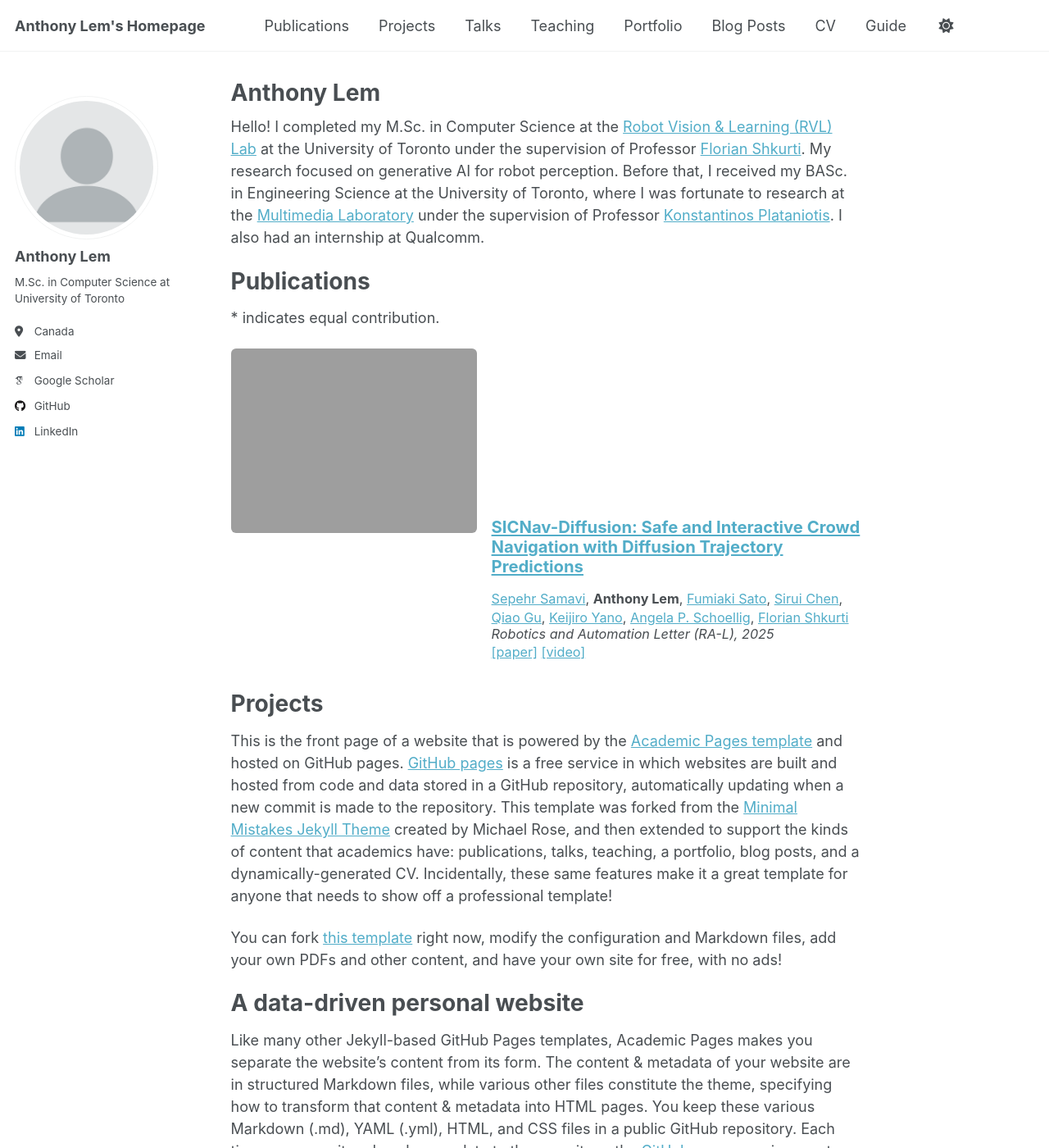
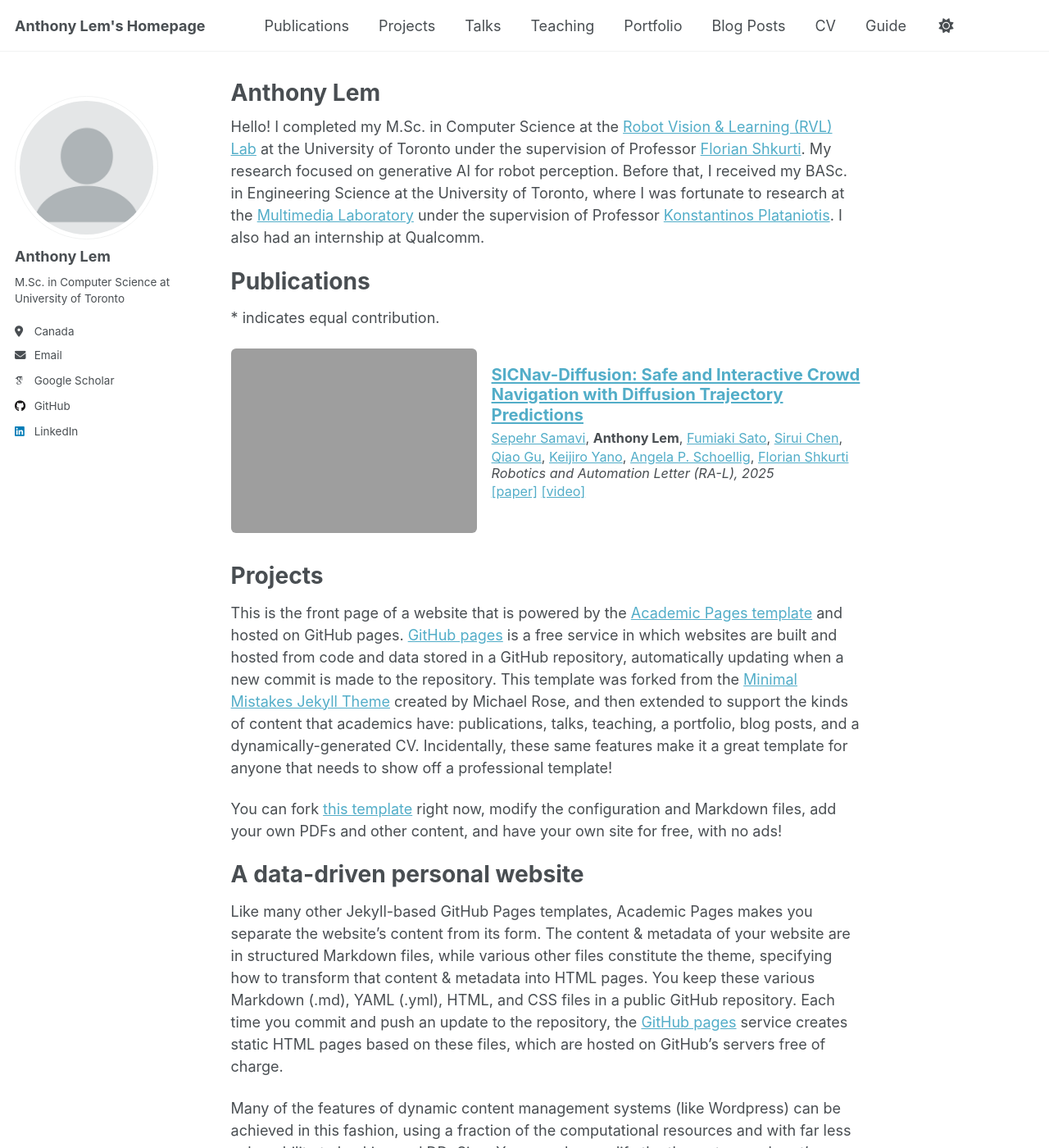
Before and after one commit to Anthonyjlem/Anthonyjlem.github.io, a Jekyll site: the page built from _pages/about.md, in a window 1280 px wide and 1400 px high. Shown: the whole window at 82% size. Built offline with Jekyll 4.4.1, drawn with Linux system fonts in a browser that asks for light colours; some web fonts are replaced; a script that is not in the unit is left out.

Commit message:
Make line-height 1.2 for headers in publication entries

```diff
--- a/assets/css/main.scss
+++ b/assets/css/main.scss
@@ -71,7 +71,7 @@ html {
 
 .pub-entry {
   display: flex;
-  align-items: baseline; /* align text and image by their text baseline */
+  align-items: flex-start;
   gap: 1rem;               /* space between image and text */
   margin-bottom: 2rem;     /* space between publication entries */
   font-size: 0.9rem;
@@ -94,6 +94,8 @@ html {
 
 .pub-entry h2 {
   margin-top: 0;
+  line-height: 1.2;
+  padding: 0;
 }
 
 .archive__item-teaser {
```
